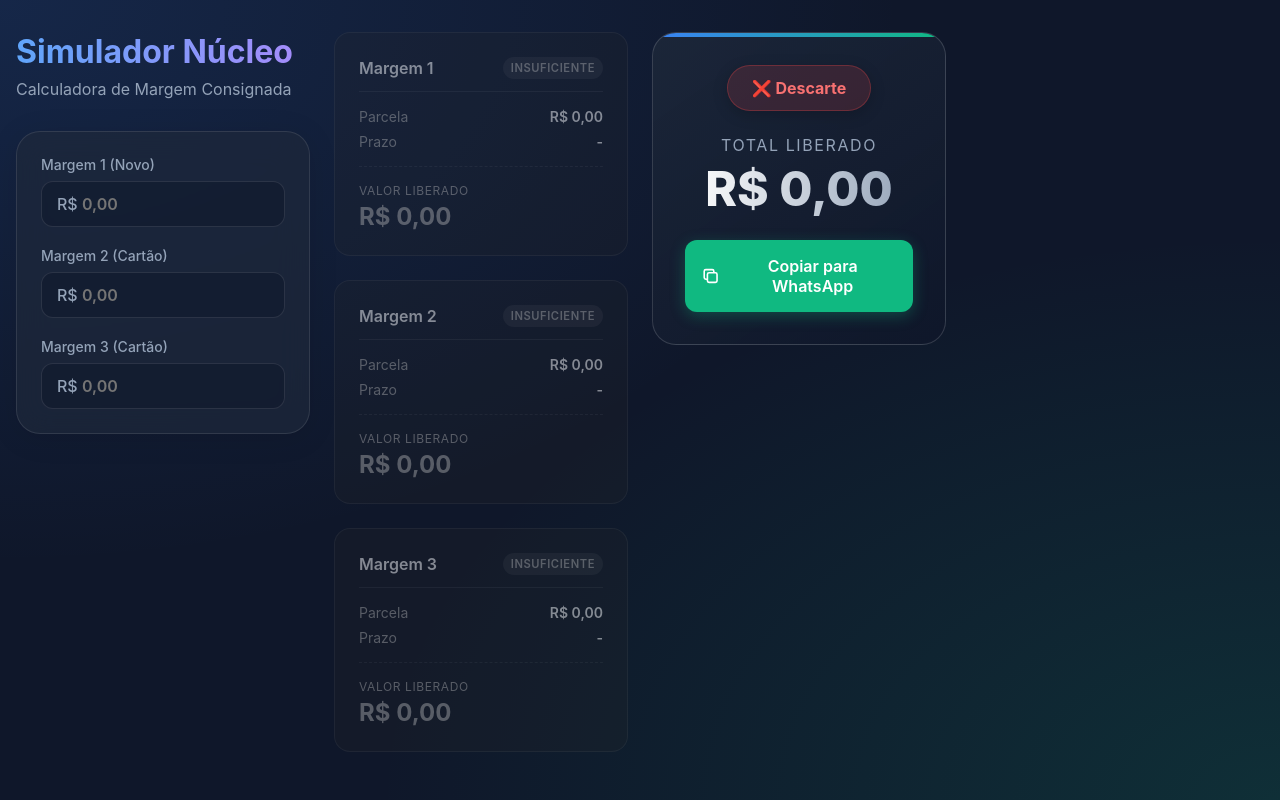
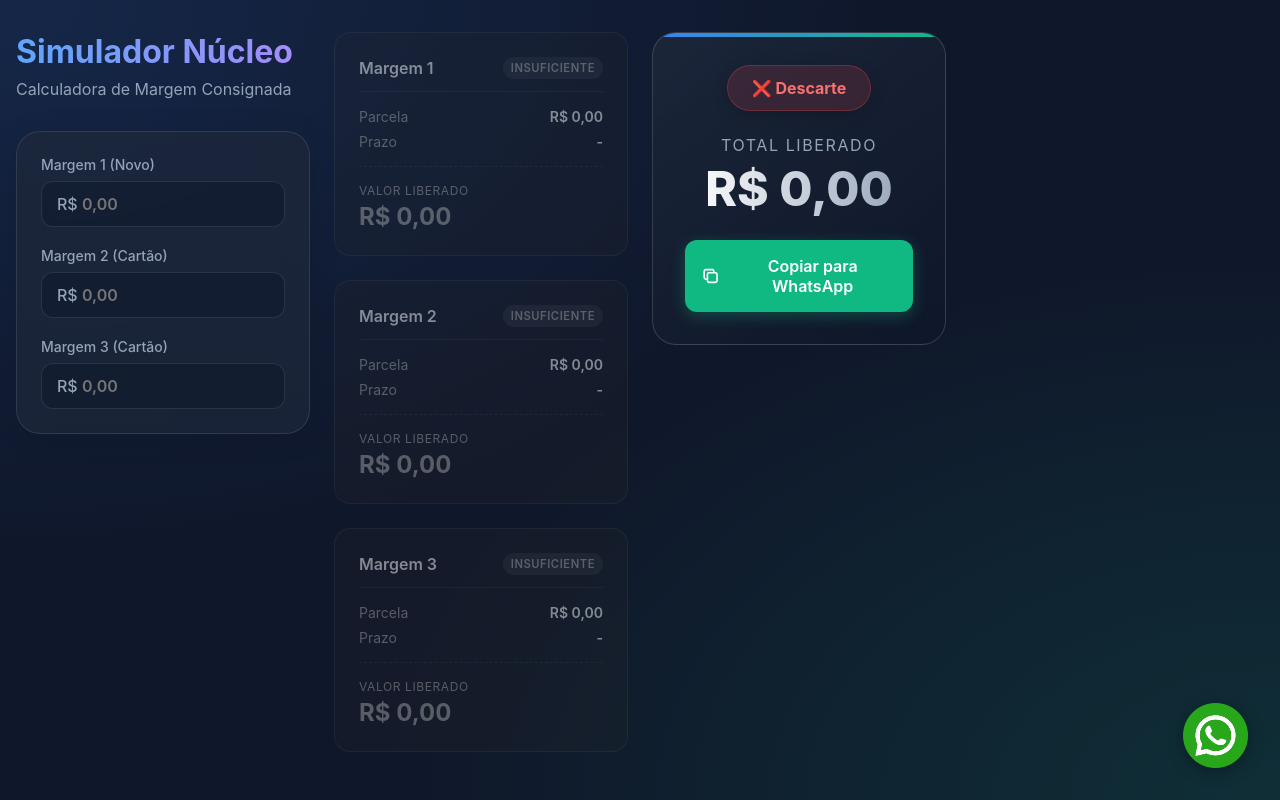
Before and after one commit to GugaBusiness/simulador_nucleo_2026, a React (Vite) app: page / in a window 1280 px wide. Built offline with nearby package versions, Linux system fonts and the light colour scheme.

Commit message:
newbtnwpp

```diff
--- a/src/App.css
+++ b/src/App.css
@@ -353,3 +353,42 @@
     padding: 1.5rem;
   }
 }
+
+.floating-whatsapp-btn {
+  position: fixed;
+  bottom: 2rem;
+  right: 2rem;
+  width: 65px;
+  height: 65px;
+  display: flex;
+  align-items: center;
+  justify-content: center;
+  z-index: 999;
+  border-radius: 50%;
+}
+
+.whatsapp-3d-icon {
+  width: 100%;
+  height: 100%;
+  object-fit: contain;
+  filter: drop-shadow(0 4px 8px rgba(0, 0, 0, 0.3));
+  transition: all 0.3s ease;
+}
+
+.floating-whatsapp-btn:hover .whatsapp-3d-icon {
+  transform: translateY(-4px) scale(1.1);
+  filter: drop-shadow(0 8px 15px rgba(0, 0, 0, 0.4));
+}
+
+.floating-whatsapp-btn:active .whatsapp-3d-icon {
+  transform: translateY(0) scale(0.95);
+}
+
+@media (max-width: 640px) {
+  .floating-whatsapp-btn {
+    bottom: 1.5rem;
+    right: 1.5rem;
+    width: 55px;
+    height: 55px;
+  }
+}
--- a/src/App.jsx
+++ b/src/App.jsx
@@ -1,6 +1,6 @@
 import { useState, useMemo } from 'react'
 import './App.css'
-
+import whatsapp3d from './assets/whatsapp-3d.png'
 function formatCurrency(value) {
   return new Intl.NumberFormat('pt-BR', {
     style: 'currency',
@@ -302,6 +302,17 @@ function App() {
           </div>
         )}
       </div>
+
+      {/* Botão de Suporte WhatsApp */}
+      <a
+        href="https://wa.me/5596991988994?text=Olá,%20preciso%20de%20suporte%20no%20Simulador%20Núcleo"
+        className="floating-whatsapp-btn"
+        target="_blank"
+        rel="noopener noreferrer"
+        aria-label="Suporte via WhatsApp"
+      >
+        <img src={whatsapp3d} alt="WhatsApp" width="60" height="60" className="whatsapp-3d-icon" />
+      </a>
     </div>
   )
 }
```
Also changed, not shown: src/assets/whatsapp-3d.png (added).
